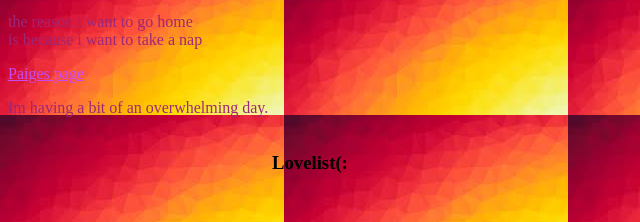
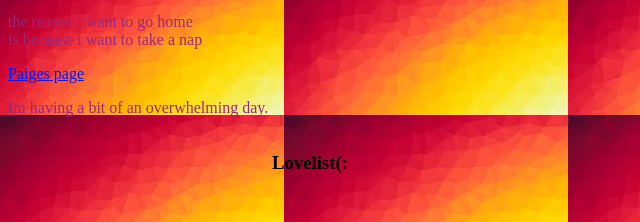
Before and after one commit to paigemarie12/iwannagohome, a plain HTML site: page index.html in a window 1280 px wide. In both pictures the pointer is over the link "Paiges page". Shown: the part 416-638 px from the top of the page, 0-640 px from the left. Drawn offline with Linux system fonts and the light colour scheme.

Commit message:
Update index.css

```diff
--- a/index.css
+++ b/index.css
@@ -8,7 +8,7 @@ a {
 }
 
 a:hover{
-  color:#c84bf2;
+  color:#0d18e8;
 }
 
 h1 {
```
